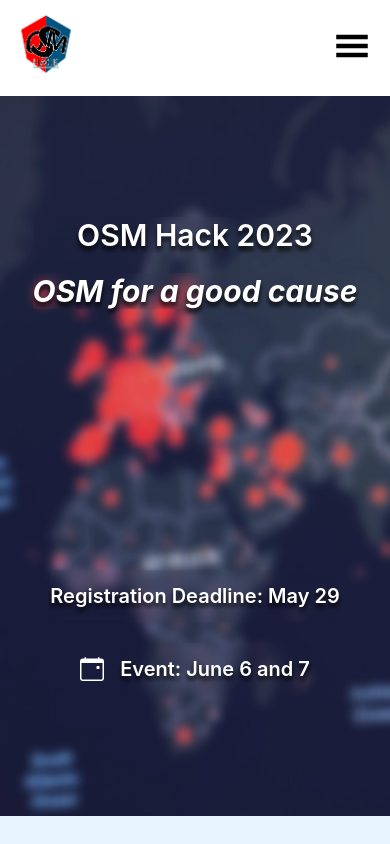
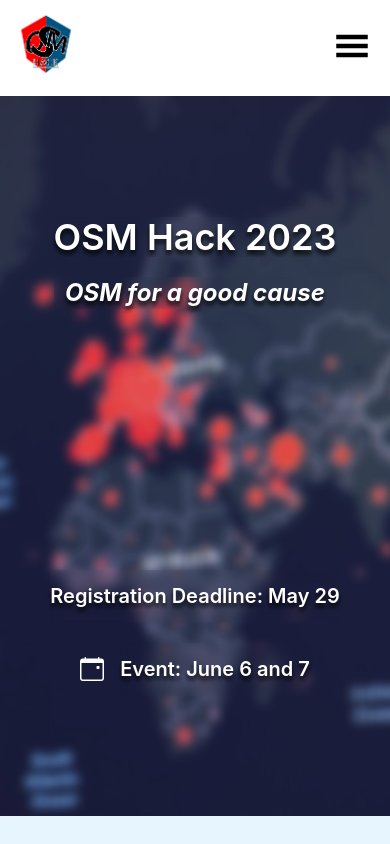
Before and after one commit to osmhack2023/beta, a React (Create React App) app: page / in a window 390 px wide. Shown: the top 844 px of the page. Built offline with nearby package versions, Linux system fonts and the light colour scheme.

Commit message:
Font size

```diff
--- a/src/components/header.jsx
+++ b/src/components/header.jsx
@@ -20,12 +20,12 @@
             }}
         >
             <div className='flex flex-col '>
-                <h1 className='text-center font-inter text-3xl sm:text-4xl md:text-7xl text-white p-auto gap-y-0 -z-1'
+                <h1 className='text-center font-inter text-4xl  md:text-7xl text-white p-auto gap-y-0 -z-1'
                     style={
                         { "color": "#FFFFFF", "fontWeight": "600", "textShadow": "0px 4px 4px rgba(0, 0, 0, 0.25), 0px 4px 4px rgba(0, 0, 0, 0.25), 0px 4px 4px rgba(0, 0, 0, 0.25), 0px 4px 4px rgba(0, 0, 0, 0.25)", "backdropFilter": "blur(7.5px)" }
                     }
                 >OSM Hack 2023</h1>
-                <h2 className='text-center font-inter text-3xl md:text-5xl text-white mt-5'
+                <h2 className='text-center font-inter text-2xl md:text-5xl text-white mt-5'
                     style={{ "textShadow": "0px 4px 4px rgba(0, 0, 0, 0.25), 0px 4px 4px rgba(0, 0, 0, 0.25), 0px 4px 4px rgba(0, 0, 0, 0.25), 0px 4px 4px rgba(0, 0, 0, 0.25)", "backdropFilter": "blur(7.5px)", "fontWeight": "700", "font-style": "italic" }}
                 > OSM for a good cause</h2>
 
```
